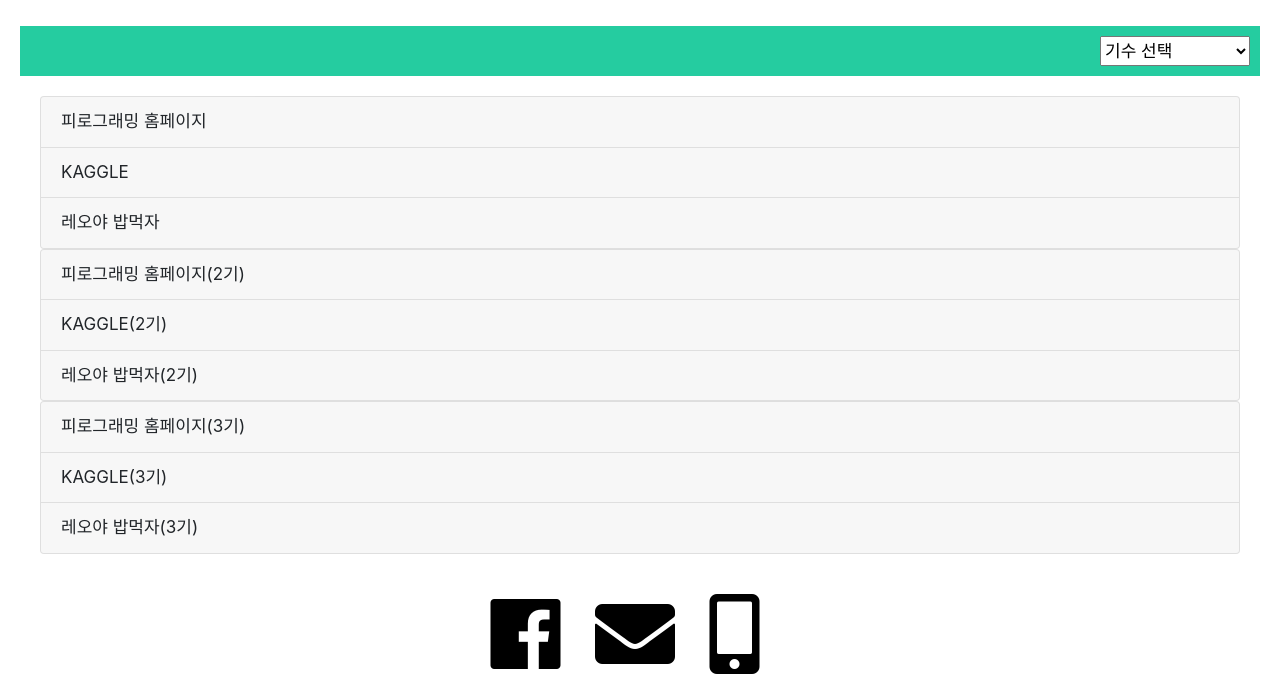
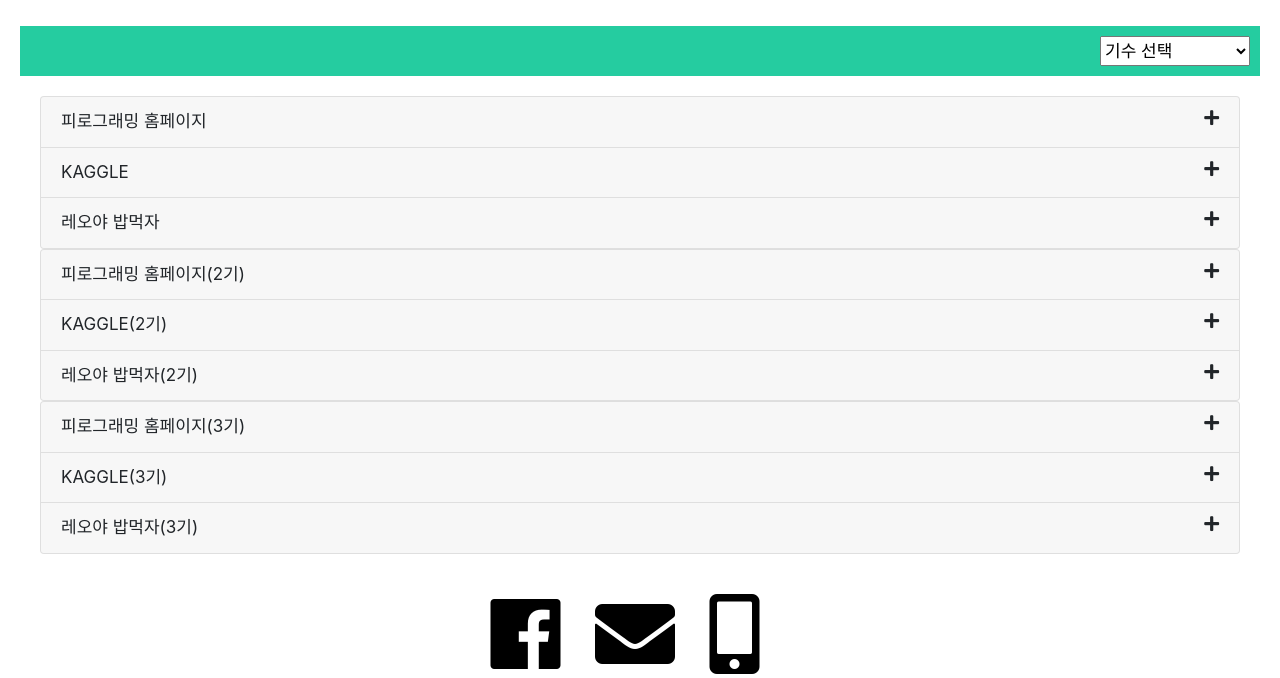
Before and after one commit to d6ymmd/hompage_front, a Django app: template home/templates/home/portfolio_list.html in a window 1280 px wide. Shown: the part 380-1058 px from the top of the page. Run offline with Django 3.2, Linux system fonts and the light colour scheme; the template is opened without the code that fills it, so the values that code supplies are empty; some libraries are stand-ins or nearby versions.

Commit message:
add plus icon

```diff
--- a/home/templates/home/portfolio_list.html
+++ b/home/templates/home/portfolio_list.html
@@ -75,6 +75,15 @@
     .empty {
         font-size: 0.2px;
     }
+
+    .text {
+        float: left;
+    }
+
+    .icon{
+        float: right;
+    }
+
 </style>
 
 <script type="text/javascript" src="js/jquery.js"></script>
@@ -136,9 +145,12 @@
         <div class="accordion div1" id="accordionExample">
             <div class="card">
                 <div class="card-header" id="hedingOne" data-toggle="collapse" data-target="#collapseOne"
-                    aria-expanded="false" aria-controls="collapseOne">
+                aria-expanded="false" aria-controls="collapseOne">
+                <div class="text">
                     피로그래밍 홈페이지
                 </div>
+                <div class="icon fas fa-plus"></div>
+            </div>
                 <div id="collapseOne" class="collapse" aria-labelledby="headingOne" data-parent="#accordionExample">
                     <div class="card-body">
                         <div class="row no-gutters">
@@ -163,7 +175,8 @@
             <div class="card">
                 <div class="collapsed card-header" id="headingTwo" data-toggle="collapse" data-target="#collapseTwo"
                     aria-expanded="false" aria-controls="collapseTwo">
-                    KAGGLE
+                    <div class="text">KAGGLE</div>
+                    <div class="icon fas fa-plus"></div>
                 </div>
                 <div id="collapseTwo" class="collapse" aria-labelledby="headingTwo" data-parent="#accordionExample">
                     <div class="card-body">
@@ -189,8 +202,10 @@
             <div class="card">
                 <div class="collapsed card-header" id="headingThree" data-toggle="collapse" data-target="#collapseThree"
                     aria-expanded="false" aria-controls="collapseThree">
-                    레오야 밥먹자
+                    <div class="text">레오야 밥먹자</div>
+                    <div class="icon fas fa-plus"></div>
                 </div>
+
                 <div id="collapseThree" class="collapse" aria-labelledby="headingThree" data-parent="#accordionExample">
                     <div class="card-body">
                         <div class="row no-gutters">
@@ -217,7 +232,9 @@
             <div class="card">
                 <div class="card-header" id="headingFour" data-toggle="collapse" data-target="#collapseFour"
                     aria-expanded="false" aria-controls="collapseFour">
-                    피로그래밍 홈페이지(2기)
+                    <div class="text">
+                    피로그래밍 홈페이지(2기)</div>
+                    <div class="icon fas fa-plus"></div>
                 </div>
                 <div id="collapseFour" class="collapse" aria-labelledby="headingFour" data-parent="#accordionExample">
                     <div class="card-body">
@@ -243,7 +260,10 @@
             <div class="card">
                 <div class="collapsed card-header" id="headingFive" data-toggle="collapse" data-target="#collapseFive"
                     aria-expanded="false" aria-controls="collapseFive">
+                    <div class="text">
                     KAGGLE(2기)
+                    </div>
+                    <div class="icon fas fa-plus"></div>
                 </div>
                 <div id="collapseFive" class="collapse" aria-labelledby="headingFive" data-parent="#accordionExample">
                     <div class="card-body">
@@ -269,7 +289,9 @@
             <div class="card">
                 <div class="collapsed card-header" id="headingSix" data-toggle="collapse" data-target="#collapseSix"
                     aria-expanded="false" aria-controls="collapseSix">
-                    레오야 밥먹자(2기)
+                    <div class="text">
+                    레오야 밥먹자(2기)</div>
+                    <div class="icon fas fa-plus"></div>
                 </div>
                 <div id="collapseSix" class="collapse" aria-labelledby="headingSix" data-parent="#accordionExample">
                     <div class="card-body">
@@ -297,7 +319,9 @@
             <div class="card">
                 <div class="card-header" id="headingSeven" data-toggle="collapse" data-target="#collapseSeven"
                     aria-expanded="true" aria-controls="collapseSeven">
-                    피로그래밍 홈페이지(3기)
+                    <div class="text">
+                    피로그래밍 홈페이지(3기)</div>
+                    <div class="icon fas fa-plus"></div>
                 </div>
                 <div id="collapseSeven" class="collapse" aria-labelledby="headingSeven" data-parent="#accordionExample">
                     <div class="card-body">
@@ -323,7 +347,9 @@
             <div class="card">
                 <div class="collapsed card-header" id="headingEight" data-toggle="collapse" data-target="#collapseEight"
                     aria-expanded="false" aria-controls="collapseEight">
-                    KAGGLE(3기)
+                    <div class="text">
+                    KAGGLE(3기)</div>
+                    <div class="icon fas fa-plus"></div>
                 </div>
                 <div id="collapseEight" class="collapse" aria-labelledby="headingEight" data-parent="#accordionExample">
                     <div class="card-body">
@@ -349,7 +375,9 @@
             <div class="card">
                 <div class="collapsed card-header" id="headingNine" data-toggle="collapse" data-target="#collapseNine"
                     aria-expanded="false" aria-controls="collapseNine">
-                    레오야 밥먹자(3기)
+                    <div class="text">
+                    레오야 밥먹자(3기)</div>
+                    <div class="icon fas fa-plus"></div>
                 </div>
                 <div id="collapseNine" class="collapse" aria-labelledby="headingNine" data-parent="#accordionExample">
                     <div class="card-body">
--- a/home/urls.py
+++ b/home/urls.py
@@ -10,7 +10,6 @@
     path('', views.home, name='home'),
     path('notice/', views.notice_list, name='notice'),
     path('portfolio/', views.portfolio_list, name='portfolio'),
-    path('portfolio-practice/', views.portfolio_practice, name='portfolio-practice'),
 ]
 
 urlpatterns += static(settings.STATIC_URL, document_root=settings.STATIC_ROOT)
--- a/home/views.py
+++ b/home/views.py
@@ -8,7 +8,4 @@
     return render(request, 'home/notice_list.html')
 
 def portfolio_list(request):
-    return render(request, 'home/portfolio_list2.html')
-
-def portfolio_practice(request):
-    return render(request, 'home/portfolio_practice.html')
+    return render(request, 'home/portfolio_list.html')
```
Also changed, not shown: home/templates/home/portfolio_try.html (deleted).
